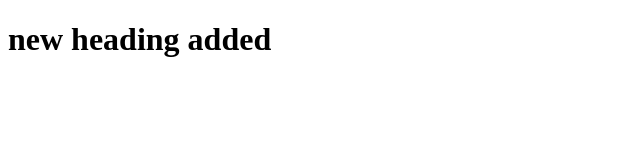
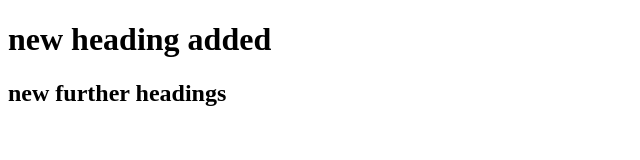
Before and after one commit to ojhasojan/hellohello, a plain HTML site: page contact.html in a window 1280 px wide. Shown: the whole page, without its empty margins (0-640 px from the left). Drawn offline with Linux system fonts and the light colour scheme.

Commit message:
new updated

```diff
--- a/contact.html
+++ b/contact.html
@@ -7,5 +7,6 @@
 </head>
 <body>
     <h1>new heading added</h1>
+    <h2>new further headings </h2>
 </body>
 </html>
```
